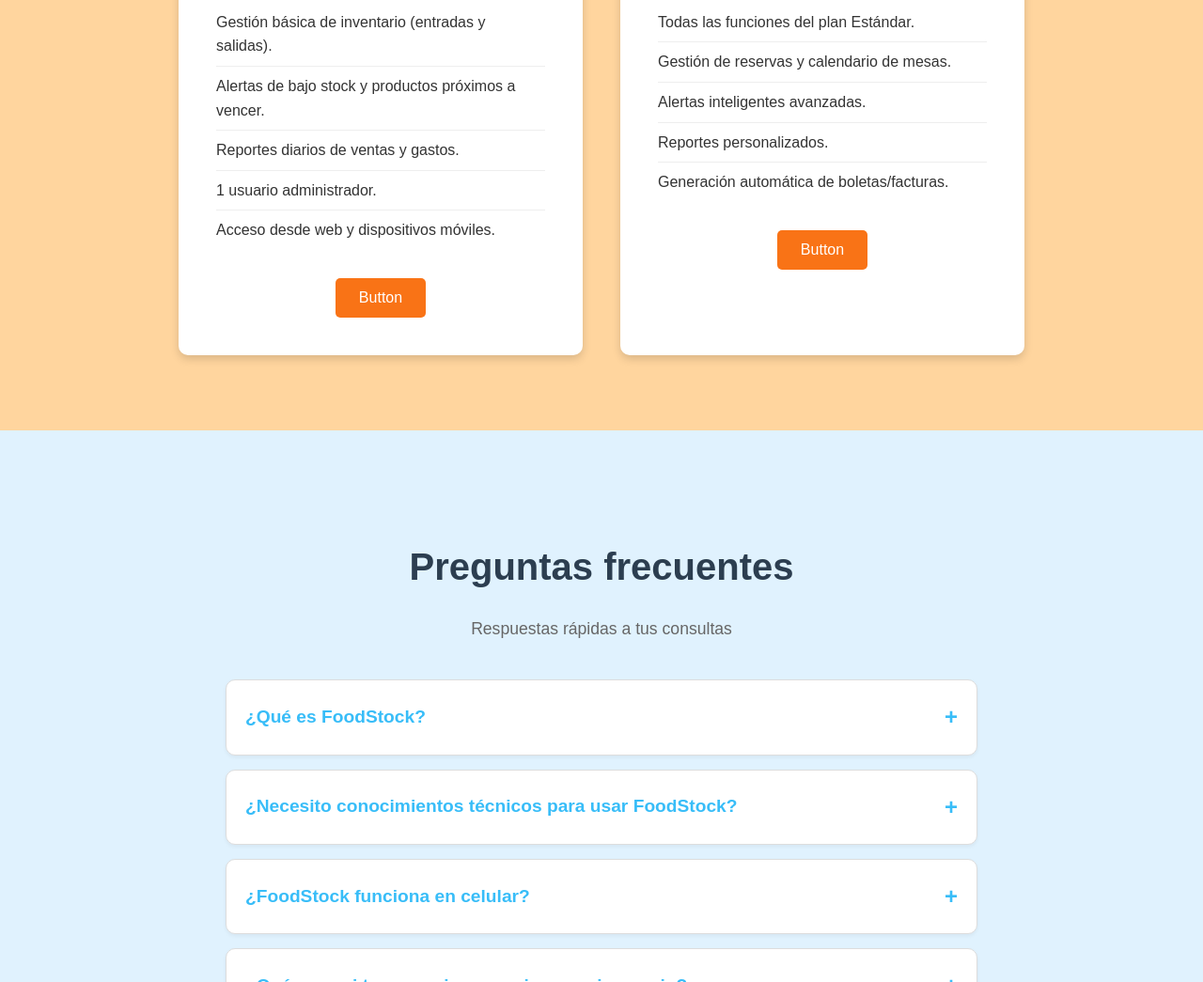
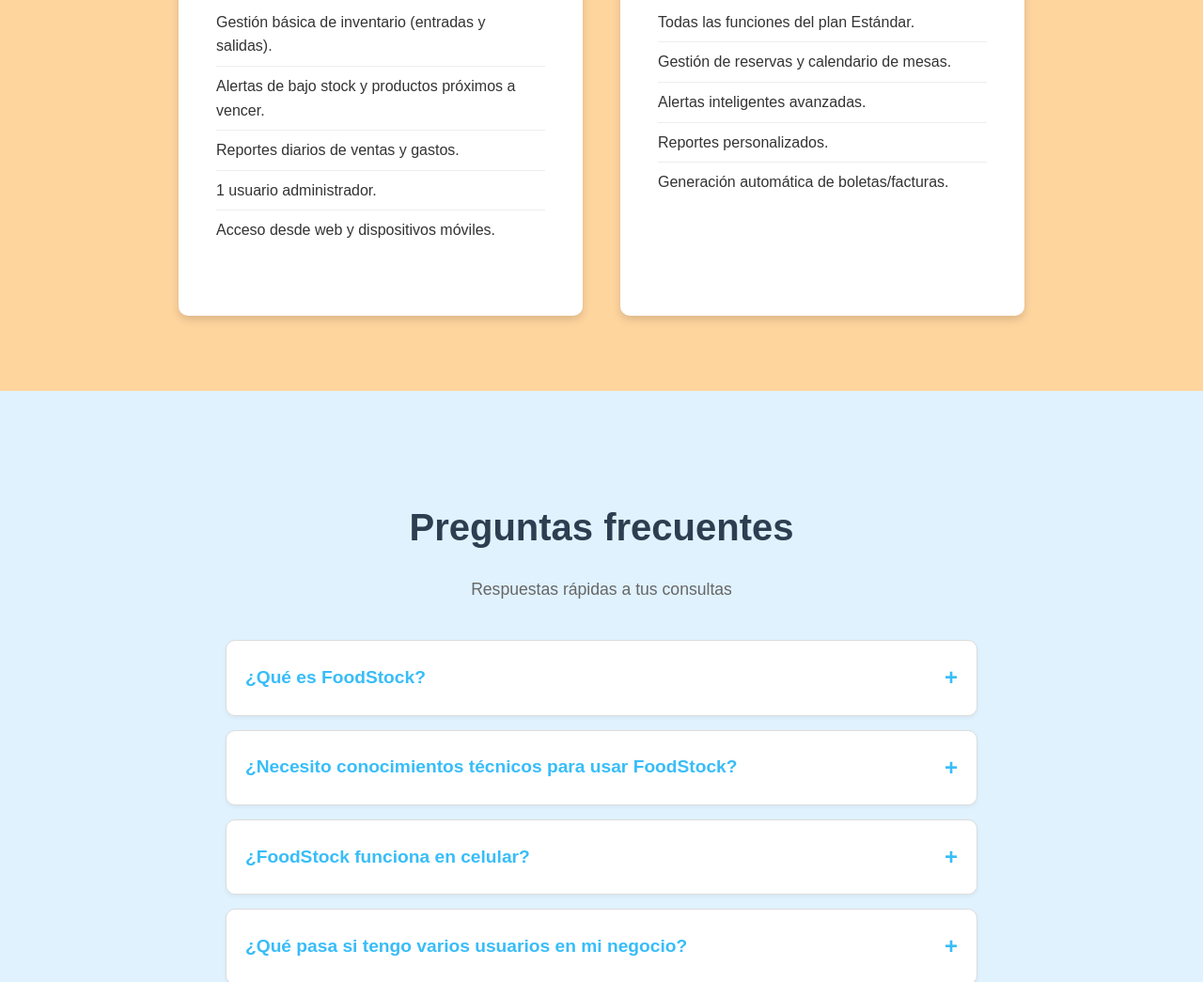
Before and after one commit to FoodStock-1ASI0730-2520-7420/FoodStock-LandingPage, a plain HTML site: page index.html in a window 1280 px wide. Shown: the part 5074-6119 px from the top of the page at 94% size. Drawn offline with Linux system fonts and the light colour scheme.

Commit message:
refactor(landing): remove unused buttons and update start link

```diff
--- a/index.html
+++ b/index.html
@@ -173,7 +173,6 @@
                         <li data-section="pricing" data-value="feature4_standard">1 usuario administrador.</li>
                         <li data-section="pricing" data-value="feature5_standard">Acceso desde web y dispositivos móviles.</li>
                     </ul>
-                    <button class="plan-button" data-section="pricing" data-value="btn_select">Button</button>
                 </div>
                 <div class="plan-card">
                     <h3 data-section="pricing" data-value="plan_premium">Premium</h3>
@@ -188,7 +187,6 @@
                         <li data-section="pricing" data-value="feature4_premium">Reportes personalizados.</li>
                         <li data-section="pricing" data-value="feature5_premium">Generación automática de boletas/facturas.</li>
                     </ul>
-                    <button class="plan-button" data-section="pricing" data-value="btn_select">Button</button>
                 </div>
             </div>
         </section>
```
